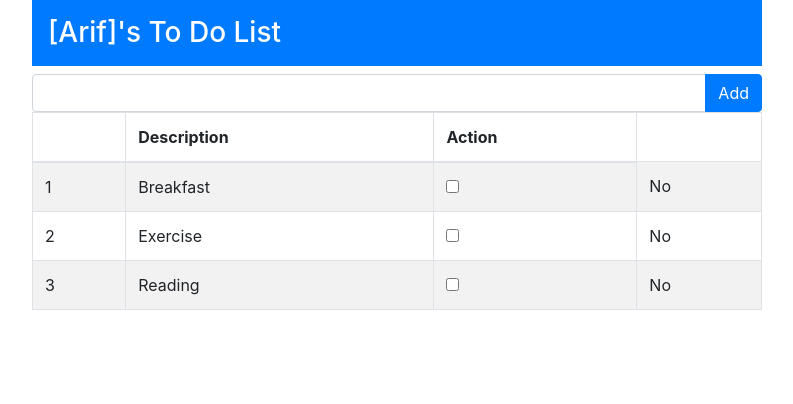
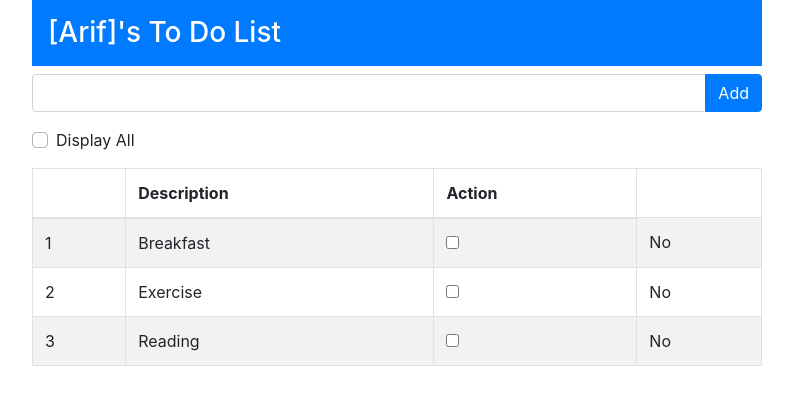
Before and after one commit to Arifdamar/Angular, an Angular app in the folder todoApp/: page / in a window 1280 px wide. Shown: the top 404 px of the page, without its empty margins (243-1036 px from the left). Built offline with nearby package versions, Linux system fonts and the light colour scheme.

Commit message:
A checkbox to determine if all items are displayed

```diff
--- a/todoApp/src/app/app.component.html
+++ b/todoApp/src/app/app.component.html
@@ -11,6 +11,12 @@
           <button class="btn btn-primary" (click)="addItem(todoText.value); todoText.value='';">Add</button>
         </div>
       </div>
+
+      <div class="custom-control custom-checkbox my-3">
+        <input type="checkbox" class="custom-control-input" id="displayAll" [(ngModel)]="isDisplayedAll">
+        <label class="custom-control-label" for="displayAll">Display All</label>
+      </div>
+
       <table class="table table-striped table-bordered">
         <thead>
           <tr>
--- a/todoApp/src/app/app.component.ts
+++ b/todoApp/src/app/app.component.ts
@@ -8,13 +8,19 @@ import { Model, TodoItem } from './model'
 })
 export class AppComponent {
   model = new Model();
+  isDisplayedAll = false;
 
   getName() {
     return this.model.user;
   }
 
   getItems() {
-    return this.model.items.filter(item => item.action == false);
+    if(this.isDisplayedAll){
+      return this.model.items;
+    }
+    else{
+      return this.model.items.filter(item => item.action == false);
+    }
   }
 
   addItem(value) {
```
